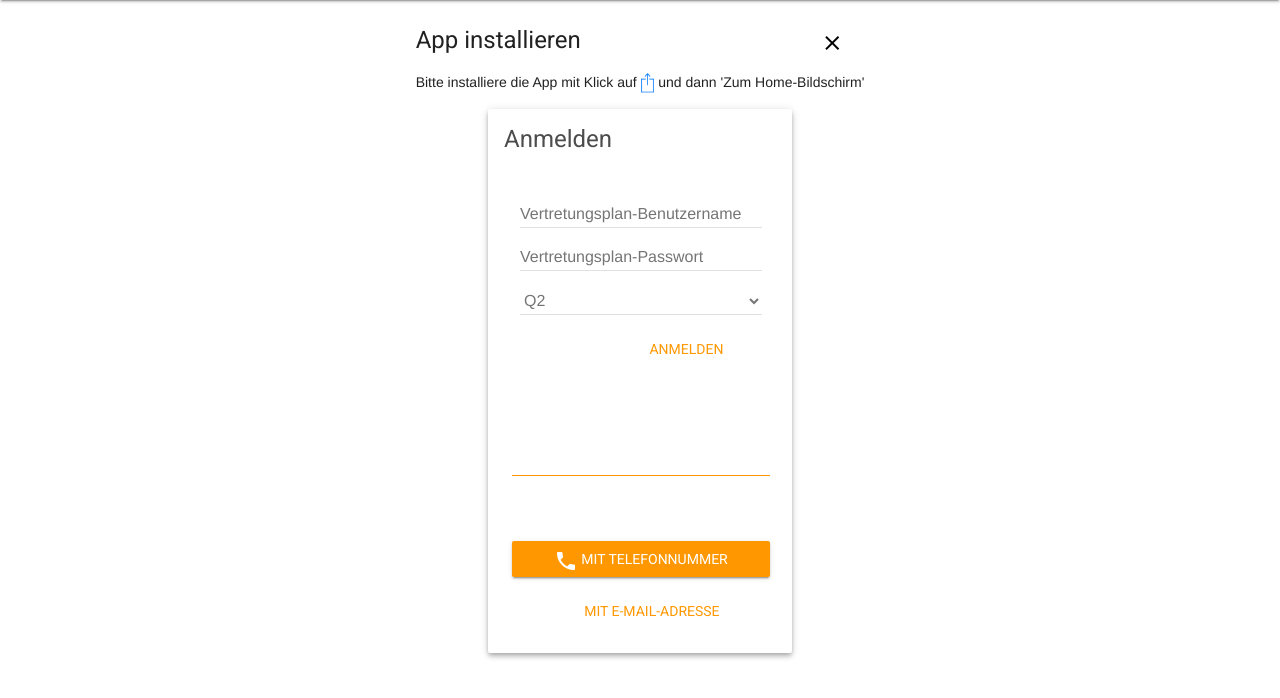
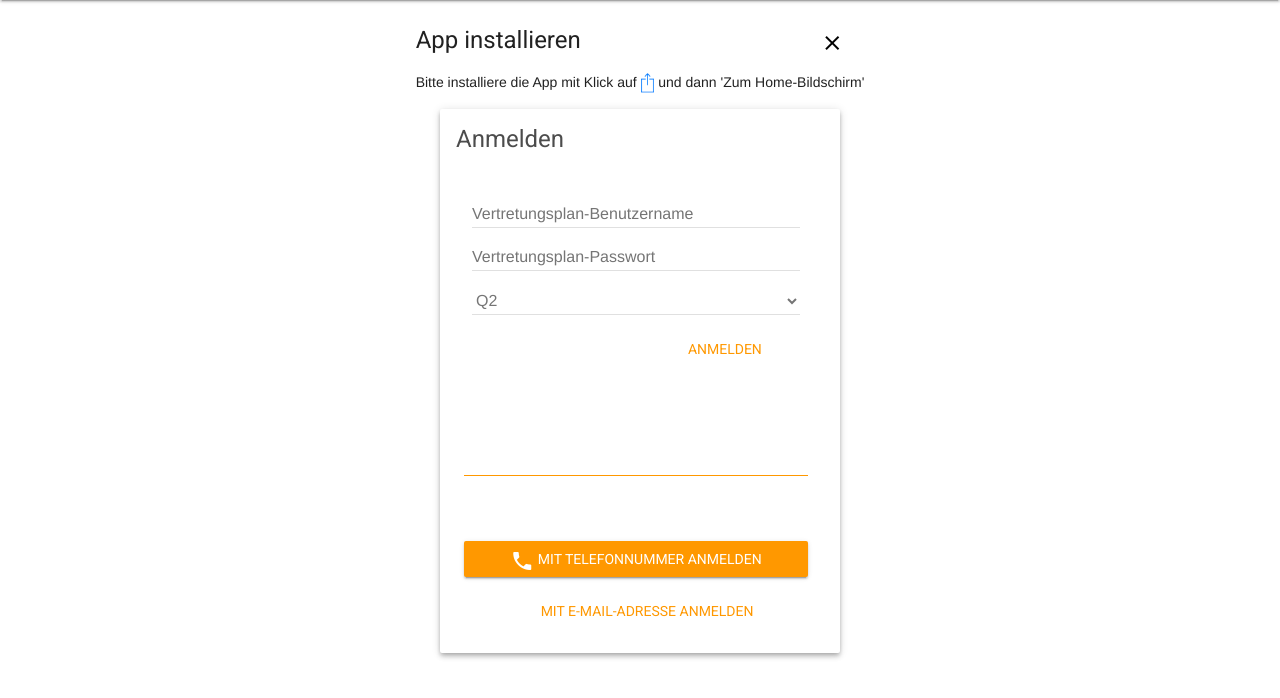
Before and after one commit to leonardpieper/leonardpieper.github.io, a PHP site: page /e/login.html in a window 1280 px wide. Shown: the part 64-762 px from the top of the page. Run offline with PHP 8.4, Linux system fonts and the light colour scheme; some libraries are stand-ins or nearby versions.

Commit message:
Loginkarte angepasst

```diff
--- a/e/content/login.html
+++ b/e/content/login.html
@@ -1,4 +1,4 @@
-<div class="mdl-card mdl-shadow--4dp android-main card-basic mdl-cell--3-col-desktop mdl-cell--7-tablet mdl-cell--4-col-phone">
+<div class="mdl-card mdl-shadow--4dp android-main card-basic mdl-cell--3-col-desktop mdl-cell--7-tablet mdl-cell--4-col-phone" id="login_div_card_vplan">
     <div class="mdl-card__title">
         <h2 class="mdl-card__title-text">Anmelden</h2>
     </div>
--- a/e/script/script.js
+++ b/e/script/script.js
@@ -280,8 +280,7 @@ function signOut() {
 function isUserLoggedIn() {
     firebase.auth().onAuthStateChanged(function(user) {
         if (user === null) {
-            history.pushState(null, null, "login.html");
-            changePage("content/login.html");
+            $('main').load('content/login.html');
             return true;
         } else {
             return false;
--- a/e/style/styles.css
+++ b/e/style/styles.css
@@ -497,6 +497,10 @@ hr{
 /*Cards*/
 .card-basic{
   margin-top: 16px;
+}
+
+#login_div_card_vplan{
+  min-width: 400px;
 }
 
 /*
@@ -1187,6 +1191,10 @@ table.onlyInnerBorderTable tr td:last-child{
   .kursIcon{
     min-height: 50px;
   }
+
+  #login_div_card_vplan{
+    min-width: 0;
+  }
 }
 @media (max-width: 680px) {
   .settingsMain{
```
